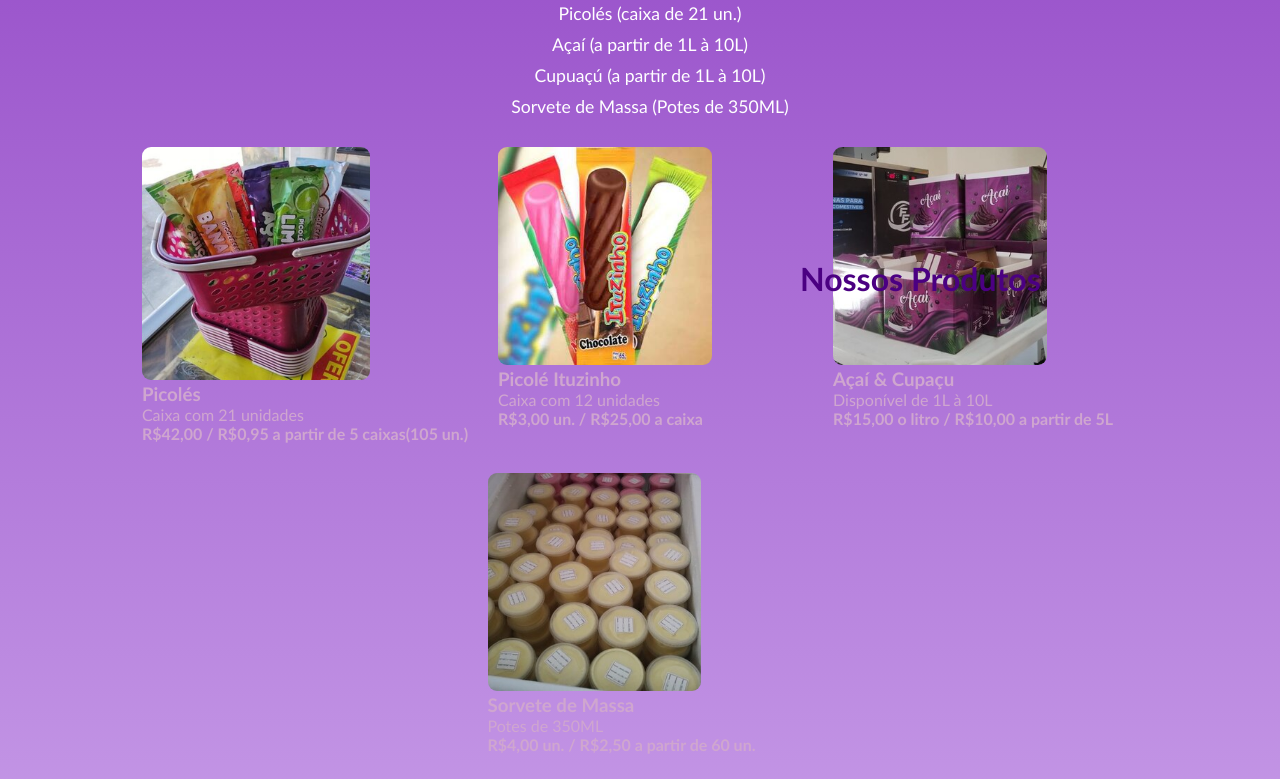
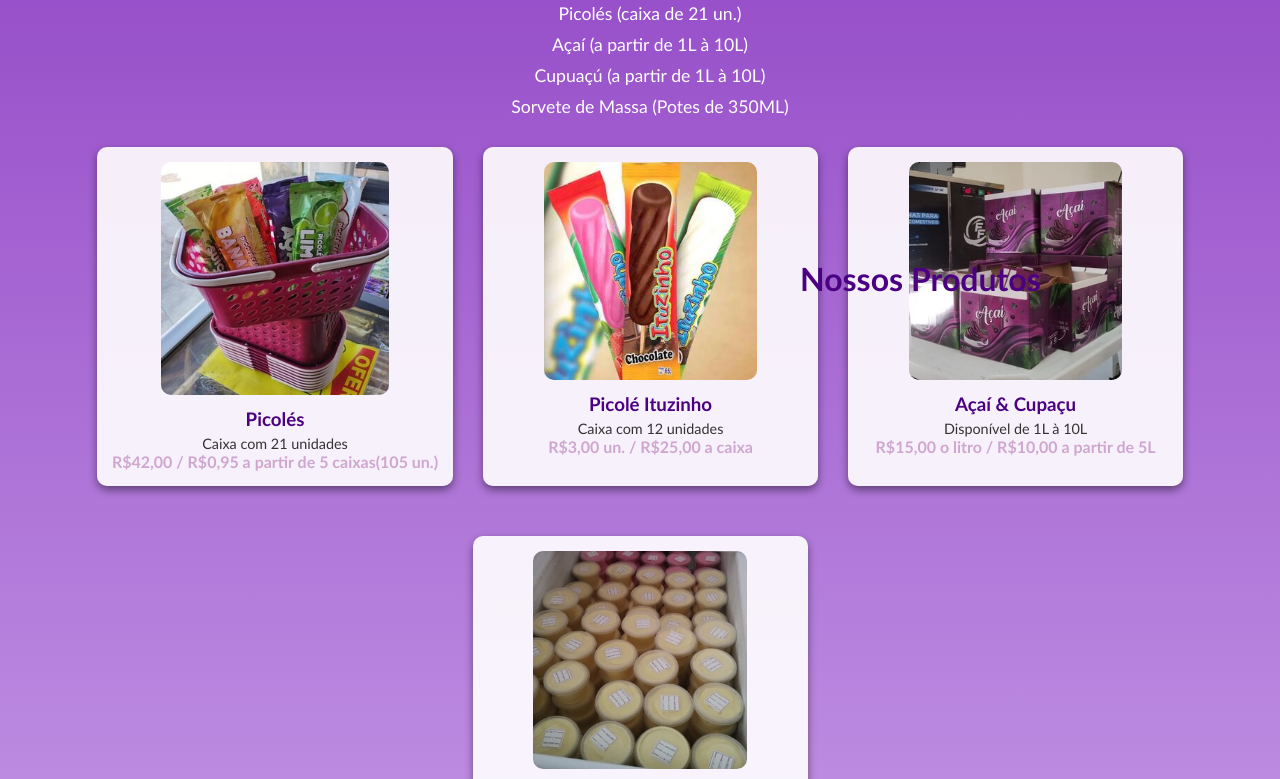
Before and after one commit to QziaCode/dukaka_site, a plain HTML site: page index.html in a window 1280 px wide. Shown: the part 1991-2770 px from the top of the page. Drawn offline with Linux system fonts and the light colour scheme; files that its build step writes are made by us from their sources.

Commit message:
Mudanças css

```diff
--- /dev/null
+++ b/estilo_adicional.css
@@ -0,0 +1,69 @@
+/* Estilos para o logo SVG */
+.logo-header svg, .logo-footer svg {
+    width: 120px;
+    height: auto;
+}
+
+.logo-main svg {
+    width: 250px;
+    height: auto;
+    margin-bottom: 10px;
+}
+
+.logo-main {
+    position: relative;
+    display: inline-block;
+    margin-top: -20px;
+}
+
+.logo-main::before
+.logo-main::after {
+    content: '';
+    position: absolute;
+    width: 30px;
+    height: 30px;
+    background-size: contain;
+    background-repeat: no-repeat;
+}
+.btn {
+   background-color: #ddbef100;
+    color: rgb(42, 6, 61);
+}
+
+/* Imagens de produtos */
+.Produtos-card {
+    background-color: rgba(255, 255, 255, 0.9);
+    border-radius: 10px;
+    padding: 15px;
+    text-align: center;
+    margin-bottom: 20px;
+    box-shadow: 0 4px 8px rgba(0, 0, 0, 0.452);
+}
+
+.Produtos-card:hover {
+    background-color: #3b0c4e11;
+    color: rgba(255, 253, 251, 0.938);
+}
+
+.Produtos-card img {
+    width: 100%;
+    height: auto;
+    object-fit: cover;
+    border-radius: 10px;
+    margin-bottom: 10px;
+}
+
+.Produtos-card h3 {
+    color: #4b0082;
+    margin-bottom: 5px;
+}
+
+.Produtos-card p {
+    color: #333;
+    font-size: 0.9em;
+}
+
+/* Ajustes para a seção de estabelecimento */
+.estabelecimento {
+    color: #333;
+}
--- a/index.html
+++ b/index.html
@@ -18,7 +18,7 @@
             </div>
             <nav>
                 <ul>
-                    <li><a href="Home">Home</a></li>
+                    <li><a href="#Home">Home</a></li>
                     <li><a href="#sobre">Sobre Nós</a></li>
                     <li><a href="produtos.html">Produtos</a></li>
                     <li><a href="Contato.html">Contato</a></li>
@@ -28,7 +28,7 @@
     </header>
 
     <!-- SEÇÃO PRINCIPAL -->
-    <!-- A seção hero é a primeira impressão do site, com grande impacto visual -->
+    <!-- Seção hero: primeira impressão do site, para um impacto visual -->
     <section class="hero">
         <div class="container hero-container">
             <div class="hero-content">
@@ -59,7 +59,7 @@
         </div>
         <p style="text-align: right; margin-right: 10px; ">
             <script>
-                document.write(dia[data.getDay()] + ", " + data.getDate()  + " de " + mes[data.getMonth()] + " de " + data.getFullYear());
+                document.write(dia[data.getDay()] + ", " + data.getDate() + " de " + mes[data.getMonth()] + " de " + data.getFullYear());
             </script>
         </p>
     </section>
@@ -93,7 +93,8 @@
         </div>
     </section>
 
-    <section id="produtos" class="Produtos">
+<!--Sessão Produtos-->
+     <section id="produtos" class="Produtos">
         <div class="container">
             <h2>Nossos Produtos</h2>
             <ul>
@@ -103,25 +104,25 @@
                 <li>Sorvete de Massa (Potes de 350ML)</li>
             </ul>
             <div class="Produtos-images">
-                <div class="card">
+                <div class="Produtos-card">
                     <img src="images/sorvetescesta.jpg" alt="Picolés">
                     <h3>Picolés</h3>
                     <p>Caixa com 21 unidades</p>
                     <h4>R$42,00 / R$0,95 a partir de 5 caixas(105 un.)</h4>
                 </div>
-                <div class="card">
+                <div class="Produtos-card">
                     <img src="images/ituzinhoimg.jpg" alt="Sorvete de Massa">
                     <h3>Picolé Ituzinho</h3>
                     <p>Caixa com 12 unidades</p>
                     <h4>R$3,00 un. / R$25,00 a caixa</h4>
                 </div>
-                <div class="card">
+                <div class="Produtos-card">
                     <img src="images/imageeditACAI.jpg" alt="Açaí">
                     <h3>Açaí & Cupaçu</h3>
                     <p>Disponível de 1L à 10L</p>
                     <h4>R$15,00 o litro / R$10,00 a partir de 5L</h4>
                 </div>
-                <div class="card">
+                <div class="Produtos-card">
                     <img src="images/potinhos.jpg" alt="Sorvete de Massa">
                     <h3>Sorvete de Massa</h3>
                     <p>Potes de 350ML</p>
@@ -130,6 +131,7 @@
             </div>
         </div>
     </section>
+
     <!--Rodapé-->
     <footer>
         <img src="images/logoMenor.png" title="Picolés & Açaí Dukaká" class="logo_footer" />
@@ -137,8 +139,9 @@
             <a href="https://wa.me/5511953840501"><i class="fa fa-whatsapp"></i></a>
             (11) 953840501 | <a href="https://instagram.com/picolesdukaka">
                 <i class="fa fa-instagram"></i></a> @picolesdukaka
-                <a href="https://www.facebook.com/sorvetes.com.br">
-                    <i class="fa fa-facebook"></i></a>DUKAKÁ Picolés & Açaí</p>
+            <a href="https://www.facebook.com/sorvetes.com.br">
+                <i class="fa fa-facebook"></i></a>DUKAKÁ Picolés & Açaí
+        </p>
         </p>
     </footer>
 </body>
--- a/style.css
+++ b/style.css
@@ -110,7 +110,7 @@ header nav ul li a:hover {
     line-height: 1.6;
     margin-bottom: 40px;
     color: #eee4ed;
-    top: 310px;
+    top: 500px;
     left: 930px;
 }
 
@@ -245,29 +245,45 @@ header nav ul li a:hover {
     padding: 20px 0;
 }
 
-/*Estilização dos cards*/
-.card {
-    background: #510364;
-    width: 280px;
-    border-radius: 10px;
-    box-shadow: 0 4px 8px rgba(0,0,0,0.2);
-    padding: 20px;
+/* Produtos Sessão */
+.Produtos {
+    padding: 40px 0;
+}
+.Produtos h2 {
+    position: absolute;
+    font-size: 2em;
+    color: #4b0082;
+    margin-bottom: 20px;
     text-align: center;
-    transition: transform 0.3s ease-in-out;
+    left: 800px;
+    top: 2250px;
 }
-.card:hover{
-    transform: scale(1.05);
-    color: #a65ac9;
-    background-color: #40084e;
+
+.Produtos ul {
+    list-style: none;
+    margin-bottom: 30px;
+    padding-left: 20px;
+    text-align: center;
 }
-.card img{
-    width: 100%;
-    height: 180px;
-    object-fit: cover;
-    border-radius: 10px;
+
+.Produtos ul li {
+    font-size: 1.1em;
+    margin-bottom: 10px;
+    color: #ffffff;
+    position: relative;
 }
-.card h2{
-    margin: 10px 0;
+
+.Produtos-images {
+    display: flex;
+    justify-content: center;
+    gap: 30px;
+    flex-wrap: wrap;
+}
+
+.Produtos-images img {
+    max-width: 70%;
+    height: auto;
+    border-radius: 9px;
 }
 
 /*Estilização do Footer*/
```
Also changed, not shown: Contato.html (+1 -1 lines), POPprodutos.html (+1 -1 lines), produtos.html (+2 -2 lines).
